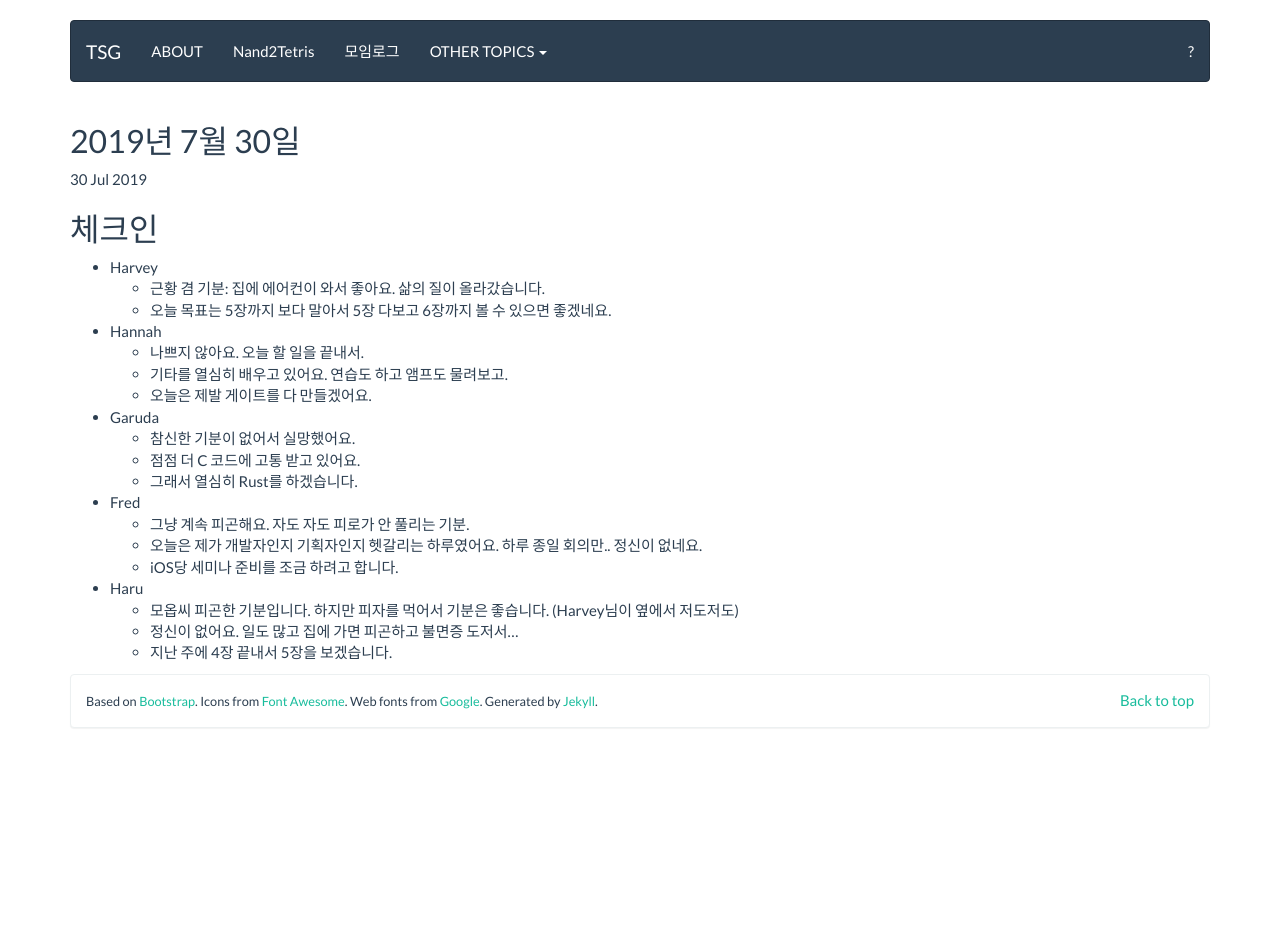
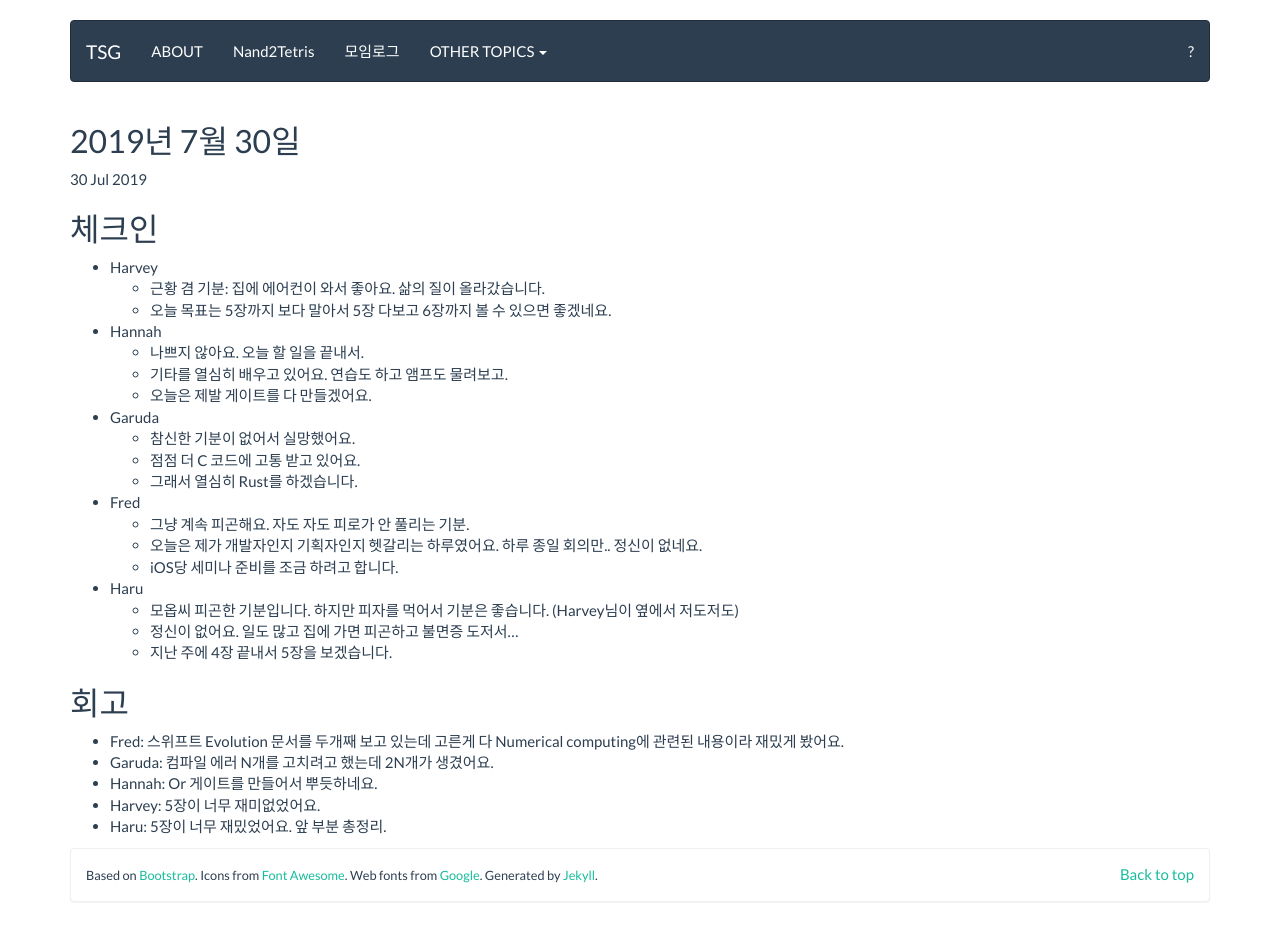
Before and after one commit to tuestudy/tuestudy.github.io, a Jekyll site: the page built from _posts/2019-07-30-meeting.md, in a window 1280 px wide. Built offline with Jekyll 4.4.1, drawn with Linux system fonts in a browser that asks for light colours; before the commit the page ends 900 px from its top, so only the background shows below that.

Commit message:
2019년 7월 30일 회고

```diff
--- a/_posts/2019-07-30-meeting.md
+++ b/_posts/2019-07-30-meeting.md
@@ -27,3 +27,11 @@
   * 모옵씨 피곤한 기분입니다. 하지만 피자를 먹어서 기분은 좋습니다. (Harvey님이 옆에서 저도저도)
   * 정신이 없어요. 일도 많고 집에 가면 피곤하고 불면증 도저서...
   * 지난 주에 4장 끝내서 5장을 보겠습니다.
+
+## 회고
+
+* Fred: 스위프트 Evolution 문서를 두개째 보고 있는데 고른게 다 Numerical computing에 관련된 내용이라 재밌게 봤어요.
+* Garuda: 컴파일 에러 N개를 고치려고 했는데 2N개가 생겼어요.
+* Hannah: Or 게이트를 만들어서 뿌듯하네요.
+* Harvey: 5장이 너무 재미없었어요.
+* Haru: 5장이 너무 재밌었어요. 앞 부분 총정리.
```
